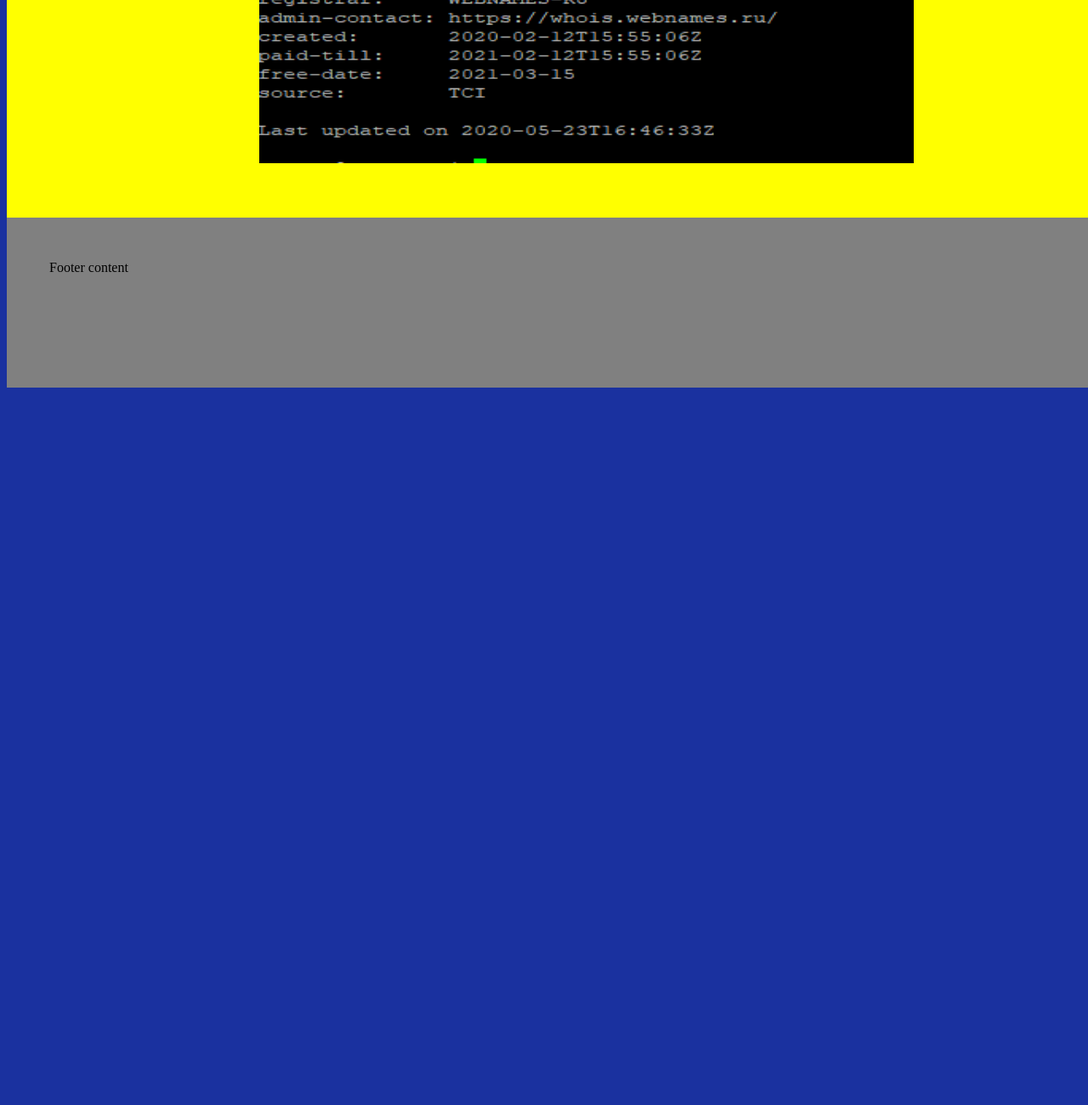
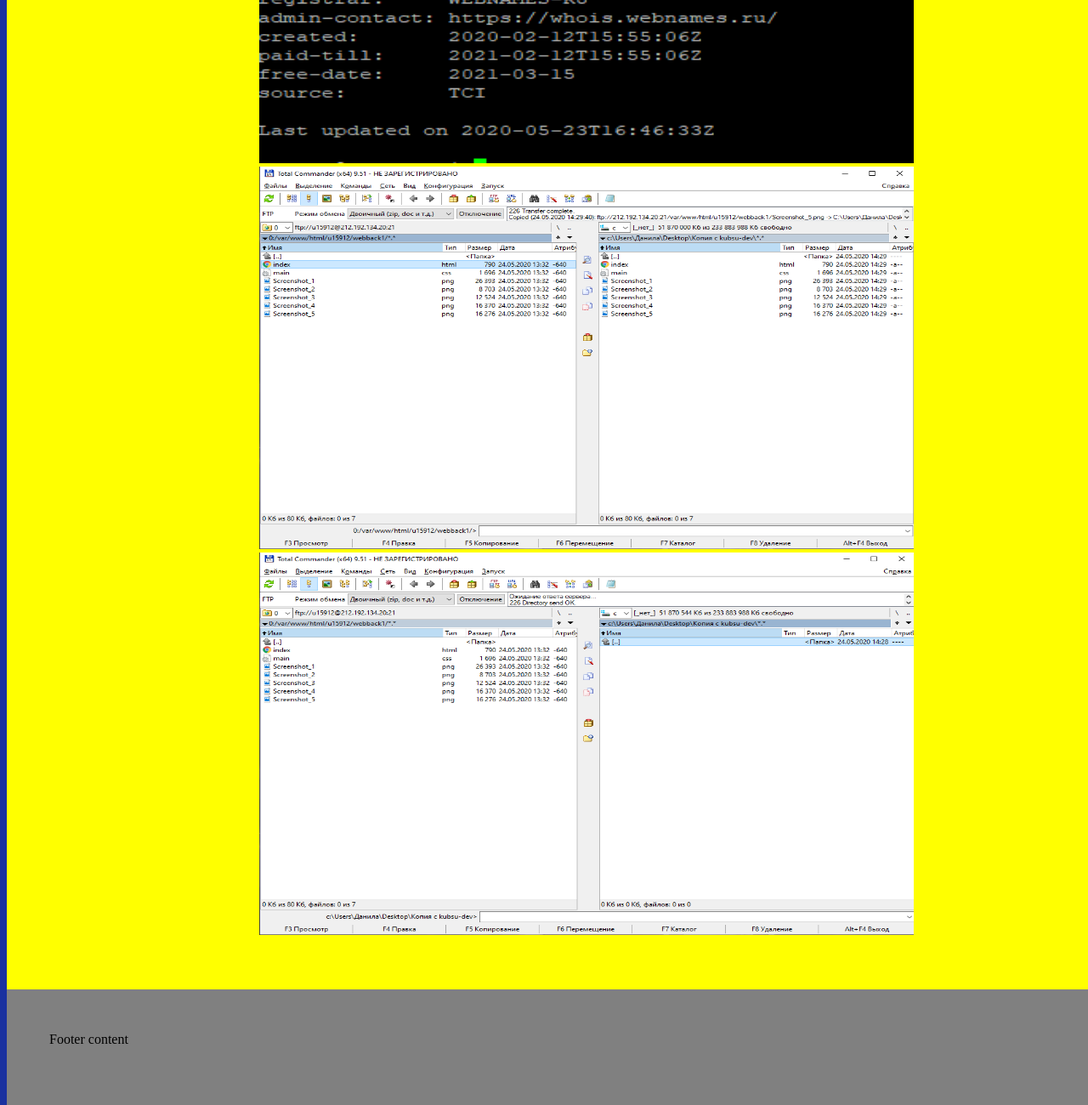
Before and after one commit to Shvets-Danila/webback1, a plain HTML site: page index.html in a window 1280 px wide. Shown: the part 2258-3558 px from the top of the page at 85% size. Before the commit the page ends 2722 px from the top, so only its background shows below. Drawn offline with Linux system fonts and the light colour scheme.

Commit message:
Update index.html

```diff
--- a/index.html
+++ b/index.html
@@ -18,6 +18,8 @@
 		<img src="Screenshot_3.png" width="770" height="450" alt="Screenshot_3.png"/>
 		<img src="Screenshot_4.png" width="770" height="450" alt="Screenshot_4.png"/>
 		<img src="Screenshot_5.png" width="770" height="450" alt="Screenshot_5.png"/>
+		<img src="Screenshot_6.png" width="770" height="450" alt="Screenshot_6.png"/>
+		<img src="Screenshot_7.png" width="770" height="450" alt="Screenshot_7.png"/>
 		</nav>
     </div>
 	<footer>
```
